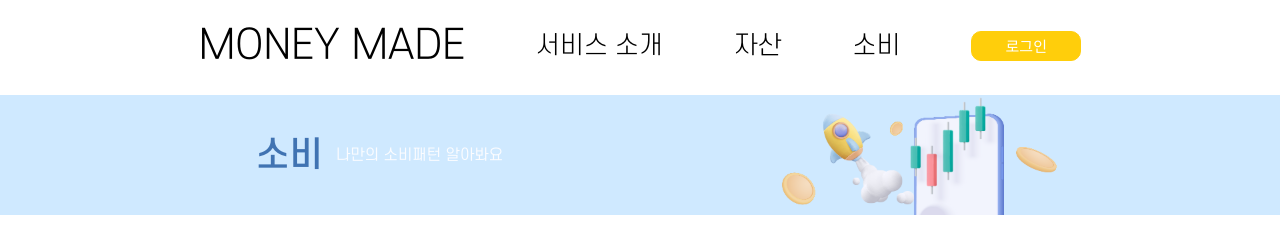
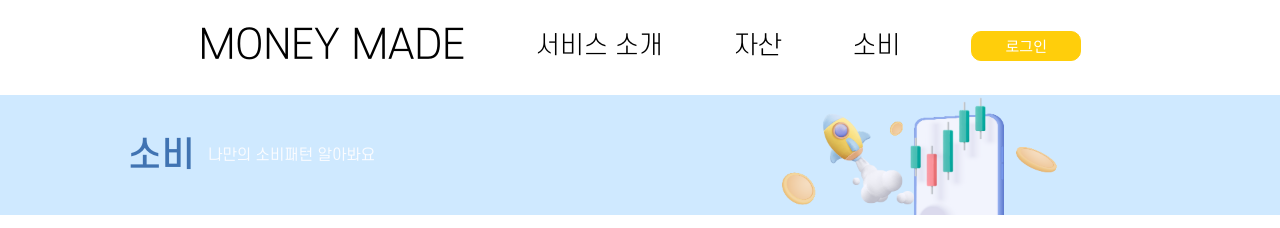
Before and after one commit to codestates-seb/seb44_main_010, a React (Vite) app in the folder client/: page /consumption/day_upload in a window 1280 px wide. Shown: the top 228 px of the page. Built offline with nearby package versions, Linux system fonts and the light colour scheme; no server answers.

Commit message:
Chore: 컴포넌트 배치

```diff
--- a/client/src/components/card/ConsumptionHeader.tsx
+++ b/client/src/components/card/ConsumptionHeader.tsx
@@ -1,5 +1,5 @@
 import styled from "styled-components";
-import 소비배경 from "../../assets/소비배경.svg";
+import 소비배경 from "../../assets/소비배경.svg";
 
 const Main = styled.div`
   display: flex;
@@ -21,7 +21,7 @@ const WordsContainer = styled.div`
   display: flex;
   flex-direction: row;
   align-items: center;
-  margin-left: 20vw;
+  margin-left: 10vw;
 
   .소비 {
     font-size: 7rem;
```
